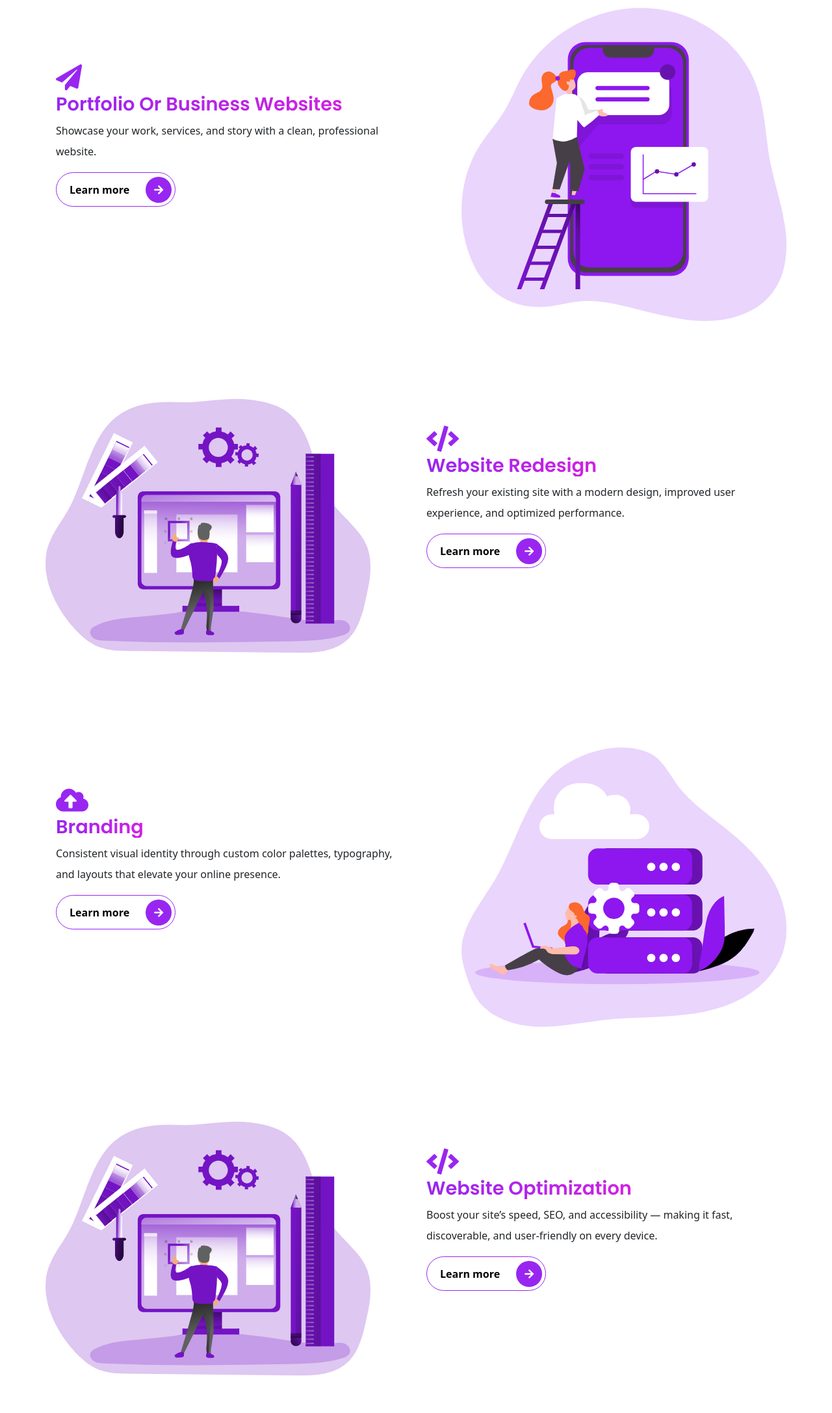
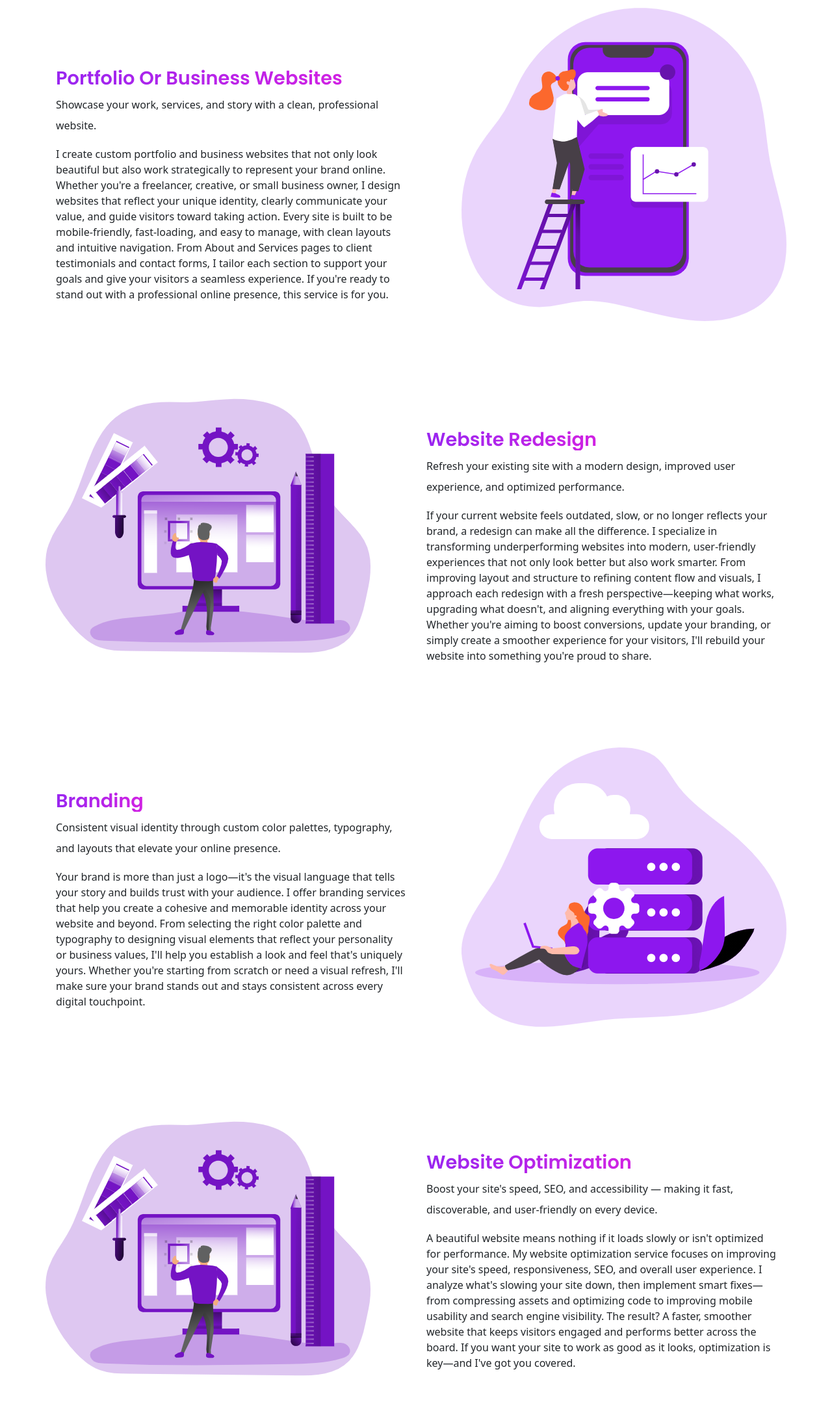
Before and after one commit to Opivamp/Portfolio, a website: page index.html in a window 1280 px wide. Shown: the part 1176-3350 px from the top of the page at 65% size. Drawn offline with nearby package versions, Linux system fonts and the light colour scheme; files that its build step writes are made by us from their sources.

Commit message:
Edited the service section

```diff
--- a/index.html
+++ b/index.html
@@ -169,14 +169,25 @@
     <div class="row">
       <div class="col-lg-6 col-md-6 col-sm-12 col-xs-12 services mt-4">
         <div class="services__content">
-          <div class="icon d-block fas fa-paper-plane"></div>
+          <!-- <div class="icon d-block fas fa-paper-plane"></div> -->
           <h3 class="display-3--title mt-1">Portfolio or Business Websites</h3>
           <p class="lh-lg">
             Showcase your work, services, and story with a clean, professional website.
           </p>
-          <button type="button" class="rounded-pill btn-rounded border-primary">Learn more
+          <p>
+            I create custom portfolio and business websites that not only look beautiful
+             but also work strategically to represent your brand online. Whether you're a
+             freelancer, creative, or small business owner, I design websites that reflect
+             your unique identity, clearly communicate your value, and guide visitors toward
+            taking action. Every site is built to be mobile-friendly, fast-loading, and easy
+            to manage, with clean layouts and intuitive navigation. From About and Services
+            pages to client testimonials and contact forms, I tailor each section to support your
+            goals and give your visitors a seamless experience. If you're ready to stand out
+            with a professional online presence, this service is for you.
+          </p>
+          <!-- <button type="button" class="rounded-pill btn-rounded border-primary">Learn more
             <span><i class="fas fa-arrow-right"></i></span>
-          </button>
+          </button> -->
         </div>
       </div>
       <div class="col-lg-6 col-md-6 col-sm-12 col-xs-12 services mt-4 text-end">
@@ -194,15 +205,26 @@
       </div>
       <div class="col-lg-6 col-md-6 col-sm-12 col-xs-12 services mt-4">
         <div class="services__content">
-          <div class="icon d-block fas fa-code"></div>
+          <!-- <div class="icon d-block fas fa-code"></div> -->
           <h3 class="display-3--title mt-1"> Website Redesign</h3>
           <p class="lh-lg">
             Refresh your existing site with a modern design,
             improved user experience, and optimized performance.
           </p>
-          <button type="button" class="rounded-pill btn-rounded border-primary">Learn more
+          <p>
+            If your current website feels outdated, slow, or no longer reflects your
+            brand, a redesign can make all the difference. I specialize in transforming
+            underperforming websites into modern, user-friendly experiences that not
+            only look better but also work smarter. From improving layout and structure
+            to refining content flow and visuals, I approach each redesign with a fresh
+            perspective—keeping what works, upgrading what doesn't, and aligning
+            everything with your goals. Whether you're aiming to boost conversions,
+            update your branding, or simply create a smoother experience for your
+            visitors, I'll rebuild your website into something you're proud to share.
+          </p>
+          <!-- <button type="button" class="rounded-pill btn-rounded border-primary">Learn more
             <span><i class="fas fa-arrow-right"></i></span>
-          </button>
+          </button> -->
         </div>
       </div>
     </div>
@@ -210,15 +232,25 @@
     <div class="row">
       <div class="col-lg-6 col-md-6 col-sm-12 col-xs-12 services mt-4">
         <div class="services__content">
-          <div class="icon d-block fas fa-cloud-upload-alt"></div>
+          <!-- <div class="icon d-block fas fa-cloud-upload-alt"></div> -->
           <h3 class="display-3--title mt-1">Branding</h3>
           <p class="lh-lg">
             Consistent visual identity through custom color palettes,
             typography, and layouts that elevate your online presence.
           </p>
-          <button type="button" class="rounded-pill btn-rounded border-primary">Learn more
+          <p>
+            Your brand is more than just a logo—it's the visual language that tells your
+            story and builds trust with your audience. I offer branding services that help
+            you create a cohesive and memorable identity across your website and beyond.
+            From selecting the right color palette and typography to designing visual
+            elements that reflect your personality or business values, I'll help you
+            establish a look and feel that's uniquely yours. Whether you're starting from
+            scratch or need a visual refresh, I'll make sure your brand stands out and
+            stays consistent across every digital touchpoint.
+          </p>
+          <!-- <button type="button" class="rounded-pill btn-rounded border-primary">Learn more
             <span><i class="fas fa-arrow-right"></i></span>
-          </button>
+          </button> -->
         </div>
       </div>
       <div class="col-lg-6 col-md-6 col-sm-12 col-xs-12 services mt-4 text-end">
@@ -236,31 +268,51 @@
       </div>
       <div class="col-lg-6 col-md-6 col-sm-12 col-xs-12 services mt-4">
         <div class="services__content">
-          <div class="icon d-block fas fa-code"></div>
+          <!-- <div class="icon d-block fas fa-code"></div> -->
           <h3 class="display-3--title mt-1"> Website Optimization</h3>
           <p class="lh-lg">
-            Boost your site’s speed, SEO,
+            Boost your site's speed, SEO,
             and accessibility — making it fast, discoverable, and user-friendly on every device.
           </p>
-          <button type="button" class="rounded-pill btn-rounded border-primary">Learn more
+          <p>
+            A beautiful website means nothing if it loads slowly or isn't optimized for
+            performance. My website optimization service focuses on improving your site's
+            speed, responsiveness, SEO, and overall user experience. I analyze what's
+            slowing your site down, then implement smart fixes—from compressing assets
+            and optimizing code to improving mobile usability and search engine visibility.
+            The result? A faster, smoother website that keeps visitors engaged and performs
+            better across the board. If you want your site to work as good as it looks,
+            optimization is key—and I've got you covered.
+          </p>
+          <!-- <button type="button" class="rounded-pill btn-rounded border-primary">Learn more
             <span><i class="fas fa-arrow-right"></i></span>
-          </button>
+          </button> -->
         </div>
       </div>
     </div>
     <!-- START THE  E-commerce Stores CONTENT  -->
     <div class="row">
-      <div class="col-lg-6 col-md-6 col-sm-12 col-xs-12 services mt-4">
+      <div class="col-lg-6 col-md-6 col-sm-12 col-xs-12 se rvices mt-4">
         <div class="services__content">
-          <div class="icon d-block fas fa-paper-plane"></div>
+          <!-- <div class="icon d-block fas fa-paper-plane"></div> -->
           <h3 class="display-3--title mt-1"> E-commerce Stores</h3>
           <p class="lh-lg">
             Custom online shops built with Shopify, WooCommerce, or custom solutions
              — optimized for sales and ease of use.
           </p>
-          <button type="button" class="rounded-pill btn-rounded border-primary">Learn more
+          <p>
+            Whether you're launching a new online store or upgrading an existing one,
+            I design and develop e-commerce websites that are not only visually appealing but
+            also built to sell. Using platforms like Shopify or WooCommerce, I create
+            user-friendly, conversion-focused stores that make it easy for customers to browse,
+            shop, and check out seamlessly. From product pages and secure payments to mobile
+            responsiveness and backend setup, I handle every detail to ensure your store is both
+            functional and on-brand. If you're ready to turn visitors into buyers, let's build
+            an e-commerce experience your customers will love.
+          </p>
+          <!-- <button type="button" class="rounded-pill btn-rounded border-primary">Learn more
             <span><i class="fas fa-arrow-right"></i></span>
-          </button>
+          </button> -->
         </div>
       </div>
       <div class="col-lg-6 col-md-6 col-sm-12 col-xs-12 services mt-4 text-end">
@@ -294,7 +346,7 @@
             <div class="testimonials__card">
               <p class="lh-lg">
                 <i class="fas fa-quote-left"></i>
-                I was struggling with an outdated website that didn’t reflect my brand.
+                I was struggling with an outdated website that didn't reflect my brand.
                 Opivamp completely transformed it into a modern, sleek, and high-performing site.
                 My visitors love the new look, and my bounce rate has dropped significantly!
                 <i class="fas fa-quote-right"></i>
```
